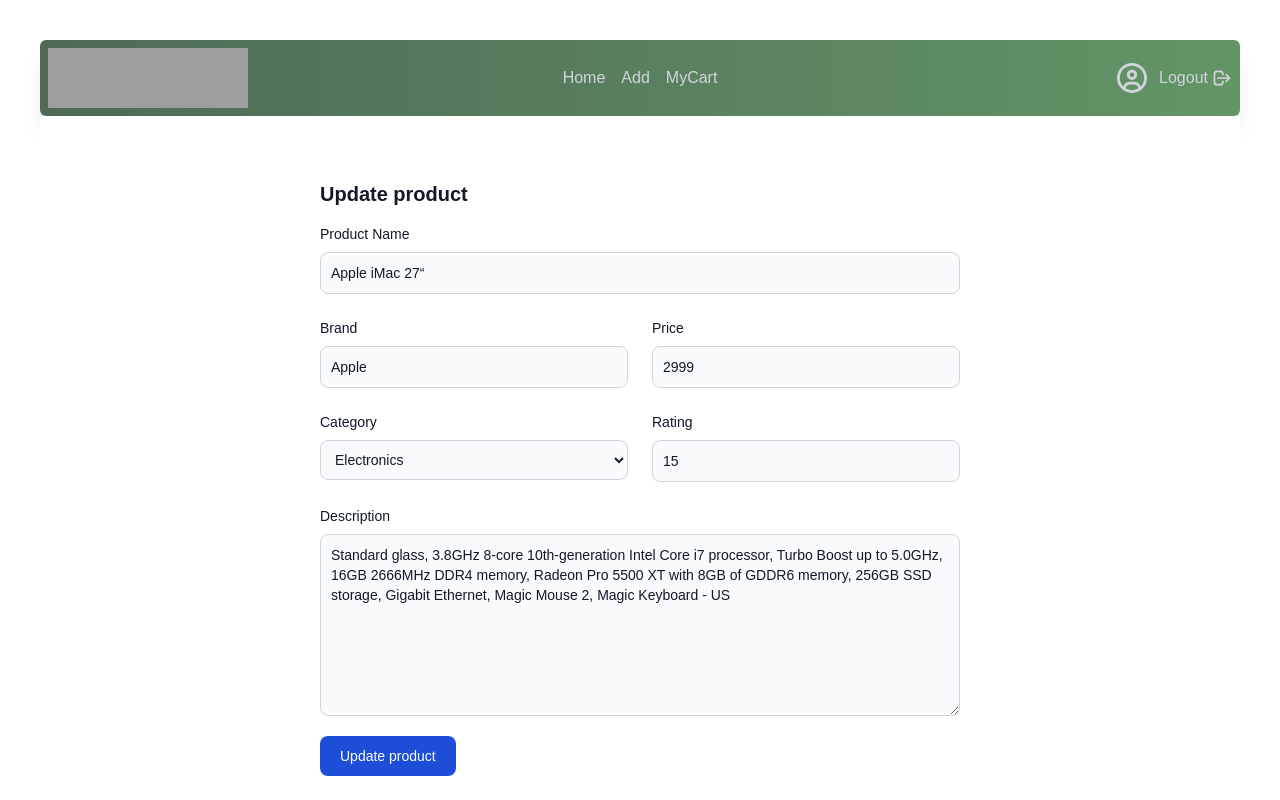
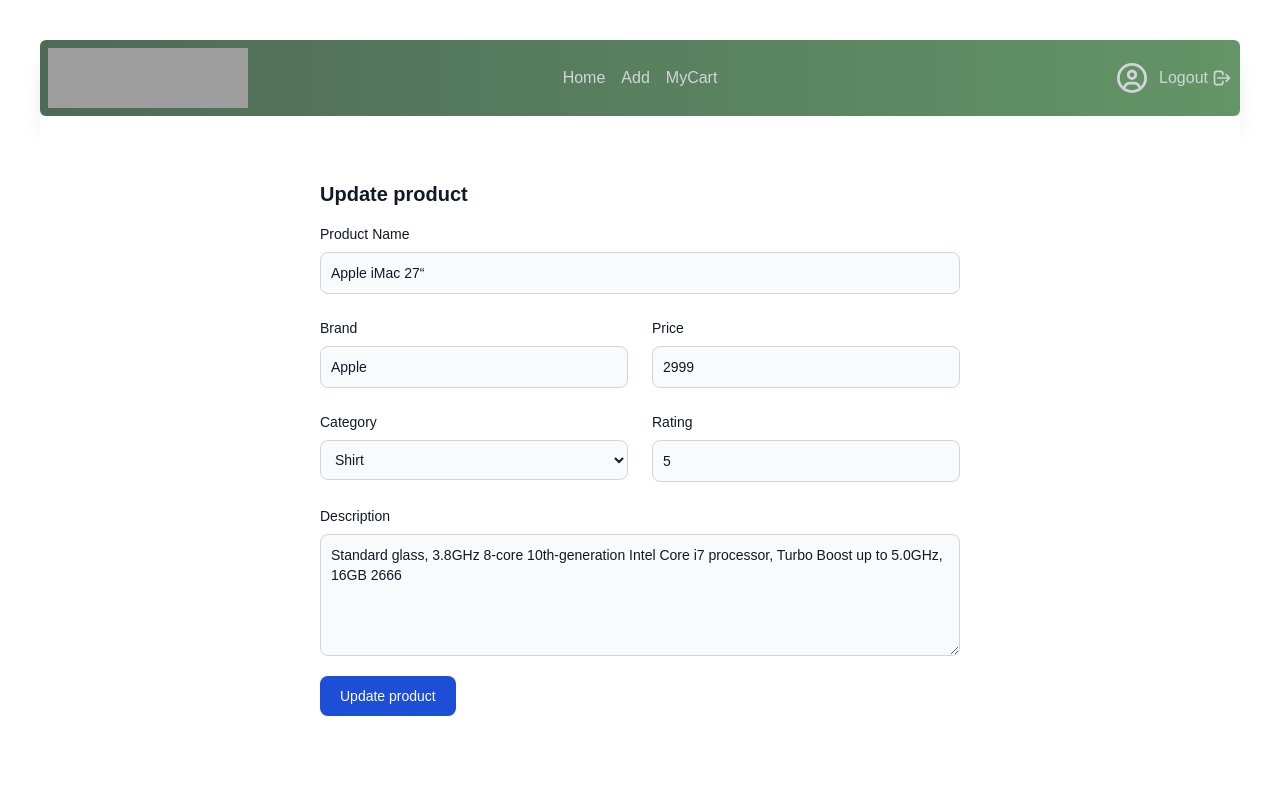
Before and after one commit to moshiur07/voguevault-client, a React (Vite) app: page /update in a window 1280 px wide. Shown: the top 800 px of the page. Built offline with nearby package versions, Linux system fonts and the light colour scheme; grey boxes are pictures that could not be loaded; a web font is replaced by a local one.

Commit message:
adding product to mongodb database and read them on the website dynamically featured had been completed

```diff
--- a/src/Pages/AddItems/AddItems.jsx
+++ b/src/Pages/AddItems/AddItems.jsx
@@ -1,14 +1,42 @@
+import Swal from 'sweetalert2'
+
 
 const AddItems = () => {
-    const handleAddProduct = e =>{
+    const handleAddProduct = e => {
         e.preventDefault()
         const form = e.target
+
+        const name = form.name?.value
+        const brand = form.brand?.value
         const url = form.url?.value
         const price = form.price?.value
         const rating = form.rating?.value
         const description = form.description?.value
         const category = form.category?.value
-        console.log(form,url,price,rating,description,category);
+
+        const productDetails = { name, url, brand, price, rating, description, category }
+
+        fetch('http://localhost:5000/products', {
+            method: 'POST',
+            headers: {
+                'content-type': 'application/json'
+            },
+            body: JSON.stringify(productDetails)
+        })
+            .then(res => res.json())
+            .then(data => {
+                console.log(data);
+                if(data.acknowledged){
+                    Swal.fire({
+                    title: 'Success!',
+                    text: 'PRoduct Added Successfully!',
+                    icon: 'success',
+                    confirmButtonText: 'Ok'
+                  })
+                }
+             })
+
+
     }
     return (
         <section className="bg-white dark:bg-gray-900">
--- a/src/Pages/Home/Home.jsx
+++ b/src/Pages/Home/Home.jsx
@@ -1,9 +1,18 @@
+import { useState } from "react";
+import { useLoaderData } from "react-router-dom";
 
 const Home = () => {
+    const loadedItems = useLoaderData()
+    console.log(loadedItems);
+    const [products , setProducts]=useState(loadedItems)
     return (
-        <div className='text-6xl'>
+        <div className=''>
             My Name is Cristiano Ronaldo
-
+            <div>
+                {
+                    products.map(product => <p key={product._id}>{product.category}</p>)
+                }
+            </div>
         </div>
     );
 };
--- a/src/Pages/Update/Update.jsx
+++ b/src/Pages/Update/Update.jsx
@@ -1,14 +1,27 @@
 
 
 const Update = () => {
+    const handleUpdate = e =>{
+        e.preventDefault()
+        const form = e.target
+
+        const name = form.name?.value
+        const brand = form.brand?.value
+        const url = form.url?.value
+        const price = form.price?.value
+        const rating = form.rating?.value
+        const description = form.description?.value
+        const category = form.category?.value
+        console.log(url,price,rating,description,category,name,brand);
+    }
     return (
         <section className="bg-white dark:bg-gray-900">
             <div className="max-w-2xl px-4 py-8 mx-auto lg:py-16">
                 <h2 className="mb-4 text-xl font-bold text-gray-900 dark:text-white">Update product</h2>
-      <form action="#">
+                <form onSubmit={handleUpdate}>
                     <div className="grid gap-4 mb-4 sm:grid-cols-2 sm:gap-6 sm:mb-5">
                         <div className="sm:col-span-2">
-                  <label  className="block mb-2 text-sm font-medium text-gray-900 dark:text-white">Product Name</label>
+                            <label className="block mb-2 text-sm font-medium text-gray-900 dark:text-white">Product Name</label>
                             <input type="text" name="name" id="name" className="bg-gray-50 border border-gray-300 text-gray-900 text-sm rounded-lg focus:ring-primary-600 focus:border-primary-600 block w-full p-2.5 dark:bg-gray-700 dark:border-gray-600 dark:placeholder-gray-400 dark:text-white dark:focus:ring-primary-500 dark:focus:border-primary-500" value="Apple iMac 27&ldquo;" placeholder="Type product name" required=""></input>
                         </div>
                         <div className="w-full">
@@ -16,26 +29,27 @@
                             <input type="text" name="brand" id="brand" className="bg-gray-50 border border-gray-300 text-gray-900 text-sm rounded-lg focus:ring-primary-600 focus:border-primary-600 block w-full p-2.5 dark:bg-gray-700 dark:border-gray-600 dark:placeholder-gray-400 dark:text-white dark:focus:ring-primary-500 dark:focus:border-primary-500" value="Apple" placeholder="Product brand" required=""></input>
                         </div>
                         <div className="w-full">
-                  <label  className="block mb-2 text-sm font-medium text-gray-900 dark:text-white">Price</label>
+                            <label className="block mb-2 text-sm font-medium text-gray-900 dark:text-white">Price</label>
                             <input type="number" name="price" id="price" className="bg-gray-50 border border-gray-300 text-gray-900 text-sm rounded-lg focus:ring-primary-600 focus:border-primary-600 block w-full p-2.5 dark:bg-gray-700 dark:border-gray-600 dark:placeholder-gray-400 dark:text-white dark:focus:ring-primary-500 dark:focus:border-primary-500" value="2999" placeholder="$299" required=""></input>
                         </div>
                         <div>
                             <label className="block mb-2 text-sm font-medium text-gray-900 dark:text-white">Category</label>
-                  <select id="category" className="bg-gray-50 border border-gray-300 text-gray-900 text-sm rounded-lg focus:ring-primary-500 focus:border-primary-500 block w-full p-2.5 dark:bg-gray-700 dark:border-gray-600 dark:placeholder-gray-400 dark:text-white dark:focus:ring-primary-500 dark:focus:border-primary-500">
-                      <option selected="">Electronics</option>
-                      <option value="TV">TV/Monitors</option>
-                      <option value="PC">PC</option>
-                      <option value="GA">Gaming/Console</option>
-                      <option value="PH">Phones</option>
+                            <select name='category' id="category" className="bg-gray-50 border border-gray-300 text-gray-900 text-sm rounded-lg focus:ring-primary-500 focus:border-primary-500 block w-full p-2.5 dark:bg-gray-700 dark:border-gray-600 dark:placeholder-gray-400 dark:text-white dark:focus:ring-primary-500 dark:focus:border-primary-500">
+                                <option selected="Shirt">Shirt</option>
+                                <option value="Pant">Pant</option>
+                                <option value="T-Shirt">T-Shirt</option>
+                                <option value="Shoes">Shoes</option>
+                                <option value="Sunglass">Sunglass</option>
+                                <option value="Wallet">Wallet</option>
                             </select>
                         </div>
                         <div>
-                  <label  className="block mb-2 text-sm font-medium text-gray-900 dark:text-white">Rating</label>
-                  <input type="number" name="item-weight" id="item-weight" className="bg-gray-50 border border-gray-300 text-gray-900 text-sm rounded-lg focus:ring-primary-600 focus:border-primary-600 block w-full p-2.5 dark:bg-gray-700 dark:border-gray-600 dark:placeholder-gray-400 dark:text-white dark:focus:ring-primary-500 dark:focus:border-primary-500" value="15" placeholder="Ex. 12" required=""></input>
+                            <label className="block mb-2 text-sm font-medium text-gray-900 dark:text-white">Rating</label>
+                            <input type="number" name="rating" id="item-weight" className="bg-gray-50 border border-gray-300 text-gray-900 text-sm rounded-lg focus:ring-primary-600 focus:border-primary-600 block w-full p-2.5 dark:bg-gray-700 dark:border-gray-600 dark:placeholder-gray-400 dark:text-white dark:focus:ring-primary-500 dark:focus:border-primary-500" value="5" placeholder="5" required="" max='5'></input>
                         </div>
                         <div className="sm:col-span-2">
-                  <label  className="block mb-2 text-sm font-medium text-gray-900 dark:text-white">Description</label>
-                  <textarea id="description" rows="8" className="block p-2.5 w-full text-sm text-gray-900 bg-gray-50 rounded-lg border border-gray-300 focus:ring-primary-500 focus:border-primary-500 dark:bg-gray-700 dark:border-gray-600 dark:placeholder-gray-400 dark:text-white dark:focus:ring-primary-500 dark:focus:border-primary-500" placeholder="Write a product description here...">Standard glass, 3.8GHz 8-core 10th-generation Intel Core i7 processor, Turbo Boost up to 5.0GHz, 16GB 2666MHz DDR4 memory, Radeon Pro 5500 XT with 8GB of GDDR6 memory, 256GB SSD storage, Gigabit Ethernet, Magic Mouse 2, Magic Keyboard - US</textarea>
+                            <label className="block mb-2 text-sm font-medium text-gray-900 dark:text-white">Description</label>
+                            <textarea name="description" rows="5" className="block p-2.5 w-full text-sm text-gray-900 bg-gray-50 rounded-lg border border-gray-300 focus:ring-primary-500 focus:border-primary-500 dark:bg-gray-700 dark:border-gray-600 dark:placeholder-gray-400 dark:text-white dark:focus:ring-primary-500 dark:focus:border-primary-500" placeholder="Write a product description here...">Standard glass, 3.8GHz 8-core 10th-generation Intel Core i7 processor, Turbo Boost up to 5.0GHz, 16GB 2666</textarea>
                         </div>
                     </div>
                     <div className="flex items-center space-x-4">
--- a/src/main.jsx
+++ b/src/main.jsx
@@ -21,6 +21,7 @@
       {
         path:'/',
         element: <Home/> ,
+        loader: ()=> fetch('http://localhost:5000/products'),
       },
       {
         path:'/add',
```
Also changed, not shown: package.json (+7 -2 lines), 1 other file (tests, documents, lock files or other folders). Lines whose indentation alone changed are shown as unchanged.
